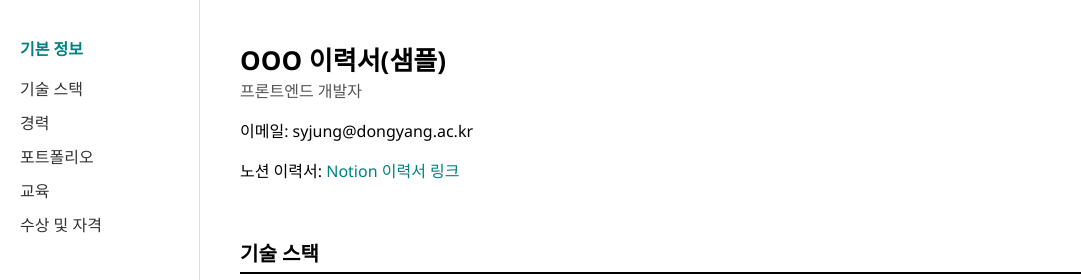
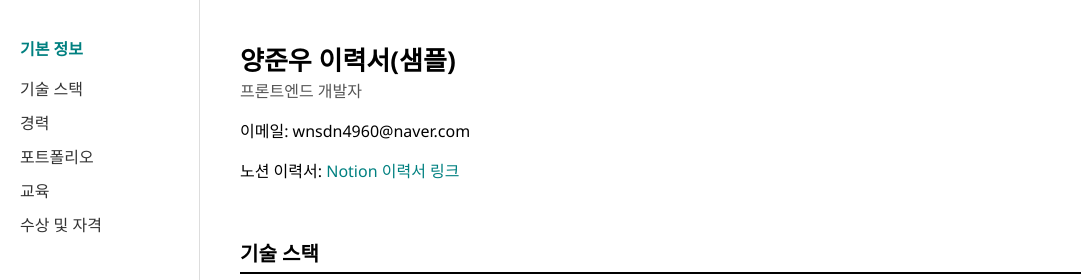
Before and after one commit to junwoo0725/junwoo0725.github.io, a plain HTML site: page index.html in a window 1280 px wide. Shown: the top 280 px of the page, 0-1081 px from the left. Drawn offline with Linux system fonts and the light colour scheme.

Commit message:
Update index.html

```diff
--- a/index.html
+++ b/index.html
@@ -171,9 +171,9 @@
     <div class="section" id='basic'>
       <div class="profile">
         <div>
-          <div class="highlight">OOO 이력서(샘플)</div>
+          <div class="highlight">양준우 이력서(샘플)</div>
           <div class="subinfo">프론트엔드 개발자</div>
-          <p>이메일: syjung@dongyang.ac.kr</p>
+          <p>이메일: wnsdn4960@naver.com</p>
           <p>
             노션 이력서:
             <a href="https://www.dongyang.ac.kr" target="_blank">
@@ -208,7 +208,7 @@
         <h2>포트폴리오</h2>
         <p><strong>졸업 작품 URL</strong> </p>
         <div class="url-box">
-            https://github.com/syjung64
+            https://github.com/junwoo0725
         </div>
         <p><strong>실시간 채팅 프로젝트 URL</strong> </p>
         <div class="url-box">
```
